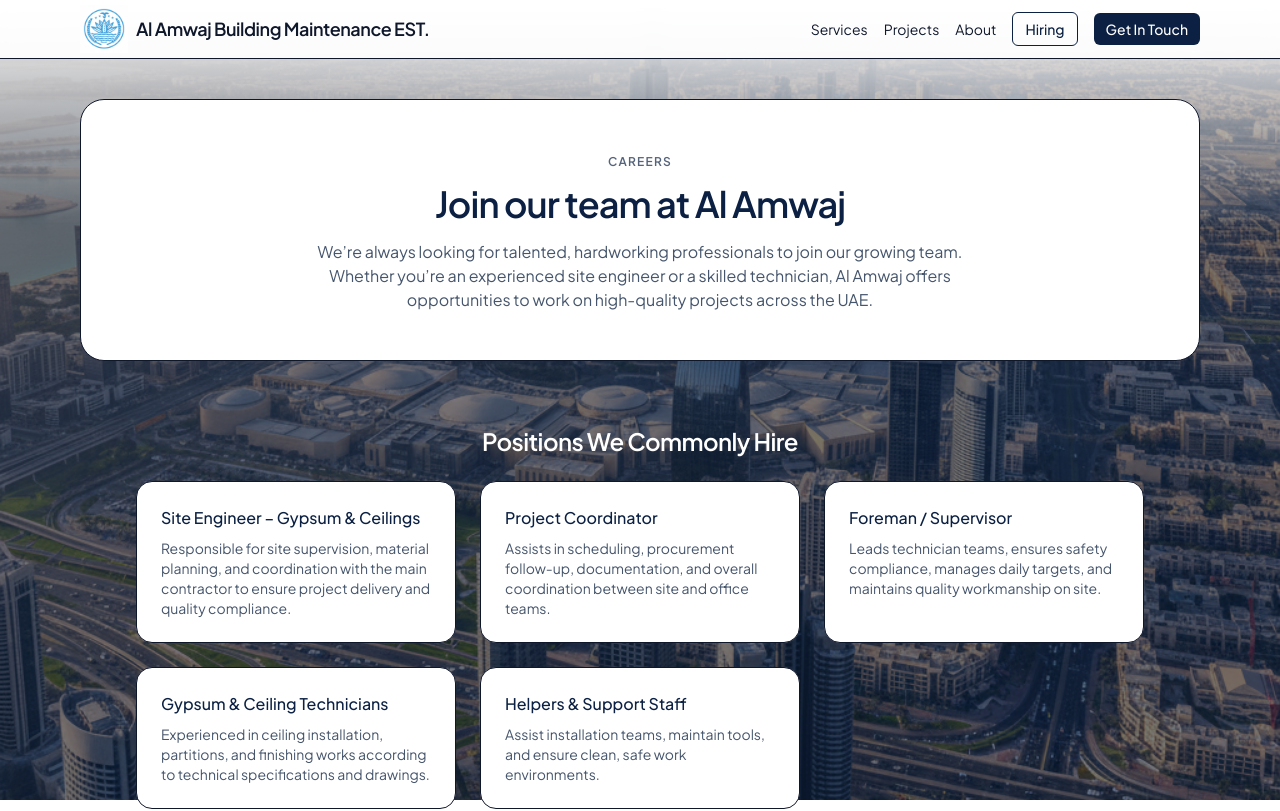
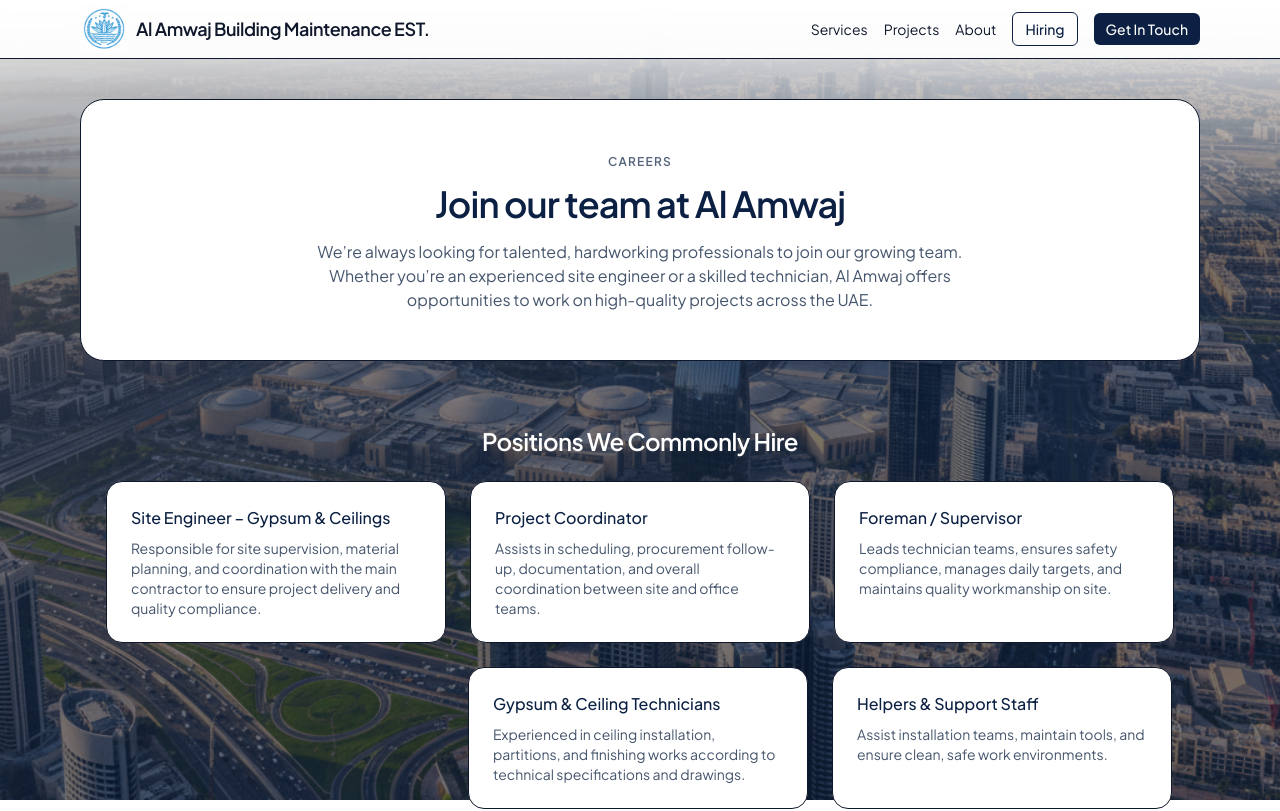
Before and after one commit to WovenTexLTD/Al-Amwaj-BLDG-MAINT.-est, a Next.js app: page /hire in a window 1280 px wide. Shown: the top 811 px of the page. Built offline with nearby package versions, Linux system fonts and the light colour scheme.

Commit message:
Update page.tsx

```diff
--- a/src/app/hire/page.tsx
+++ b/src/app/hire/page.tsx
@@ -47,19 +47,18 @@
     Positions We Commonly Hire
   </h2>
 
-  {/* Wrap grid in flex to center last row */}
-  <div className="flex justify-center">
-    <div className="grid md:grid-cols-2 lg:grid-cols-3 gap-6 justify-items-center">
-      {roles.map((r) => (
+  <div className="flex flex-wrap justify-center gap-6">
+    {roles.map((r, i) => (
       <div
         key={r.title}
-          className="p-6 rounded-2xl bg-white border hover:shadow-sm transition w-[320px]"
+        className={`p-6 rounded-2xl bg-white border hover:shadow-sm transition w-[340px] ${
+          i >= 3 ? "lg:translate-x-[180px]" : ""
+        }`}
       >
         <h3 className="font-medium text-[#0B2042]">{r.title}</h3>
         <p className="mt-2 text-sm text-slate-600">{r.desc}</p>
       </div>
     ))}
-    </div>
   </div>
 </section>
 
```
Lines whose indentation alone changed are shown as unchanged.
